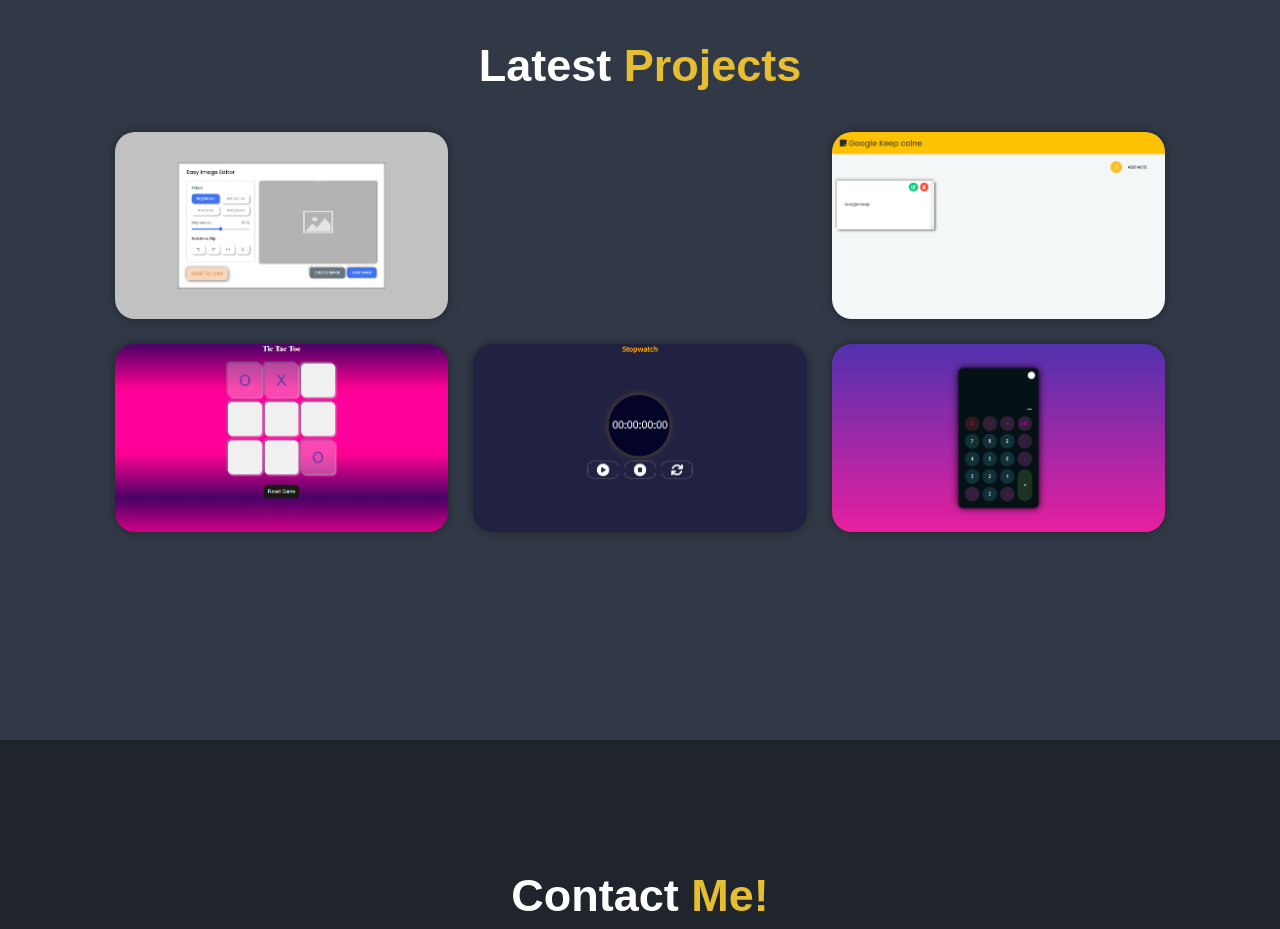
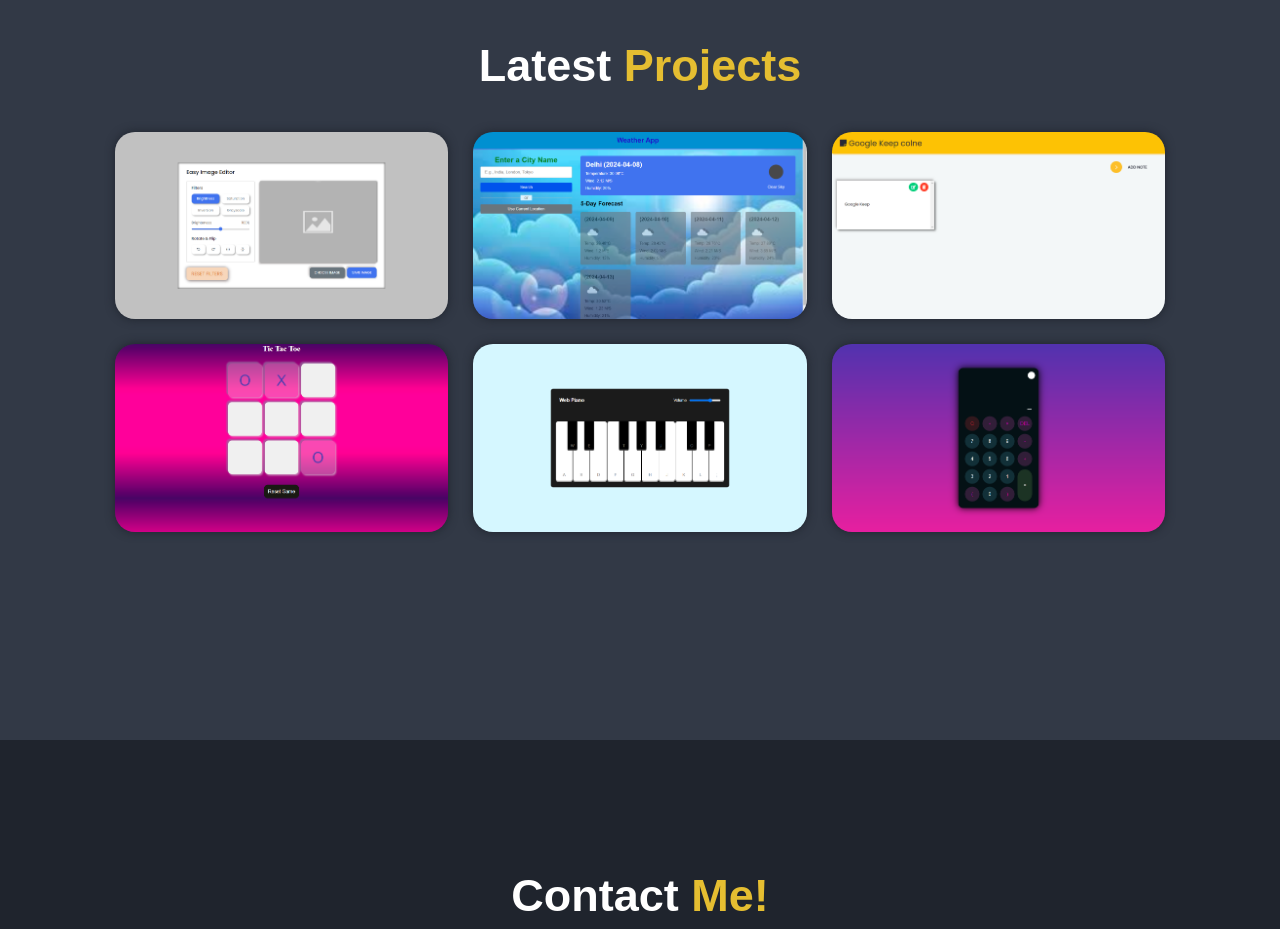
Before and after one commit to Saurabhsaxena81/MYPortfolio, a plain HTML site: page index.html in a window 1280 px wide. Shown: the part 2460-3389 px from the top of the page. Drawn offline with nearby package versions, Linux system fonts and the light colour scheme.

Commit message:
Update index.html

```diff
--- a/index.html
+++ b/index.html
@@ -41,7 +41,7 @@
             <div class="social-media">
 <!--                 <a href="#" target="_blank"><i class='bx bxl-facebook'></i></a> -->
                 <a href="https://twitter.com/Saurabhsax23072" target="_blank"><i class='bx bxl-twitter'></i></a>
-                <a href="https://www.instagram.com/_saurabh__saxena_" target="_blank"><i
+                <a href="https://www.instagram.com/s.saurabh.saxena" target="_blank"><i
                         class='bx bxl-instagram-alt'></i></a>
                 <a href="https://www.linkedin.com/in/saurabhsaxena83540" target="_blank"><i
                         class='bx bxl-linkedin'></i></a>
@@ -236,7 +236,7 @@
             </div>
 
             <div class="portfolio-box">
-                <img src="Images/.png" alt="">
+                <img src="Images/whetherAppScrnsht.png" alt="">
                 <div class="portfolio-layer">
                     <h4>Spotify-Clone</h4>
                     <p>A dazzling HTML/CSS rendition of Real Time Weather Information homepage,🌟visual charm and📱responsive layout
@@ -265,7 +265,7 @@
             </div>
 
             <div class="portfolio-box">
-                <img src="Images/StopWatch.png" alt="">
+                <img src="Images/PianoaApp.png" alt="">
                 <div class="portfolio-layer">
                     <h4>Stop Watch</h4>
                     <p>Created a PianoApp Using HTML CSS and JavaScript having lrel piano like Experience.</p>
```
